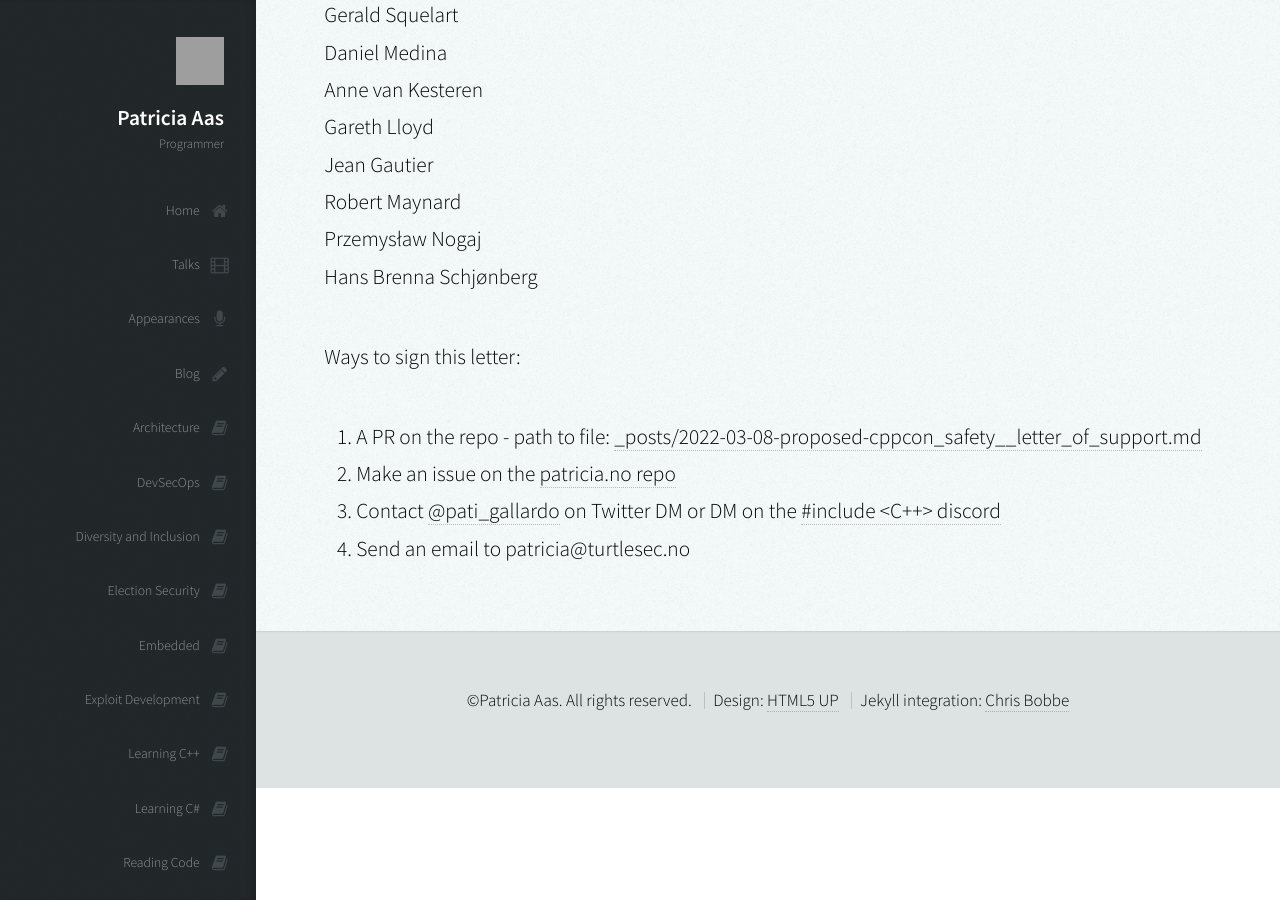
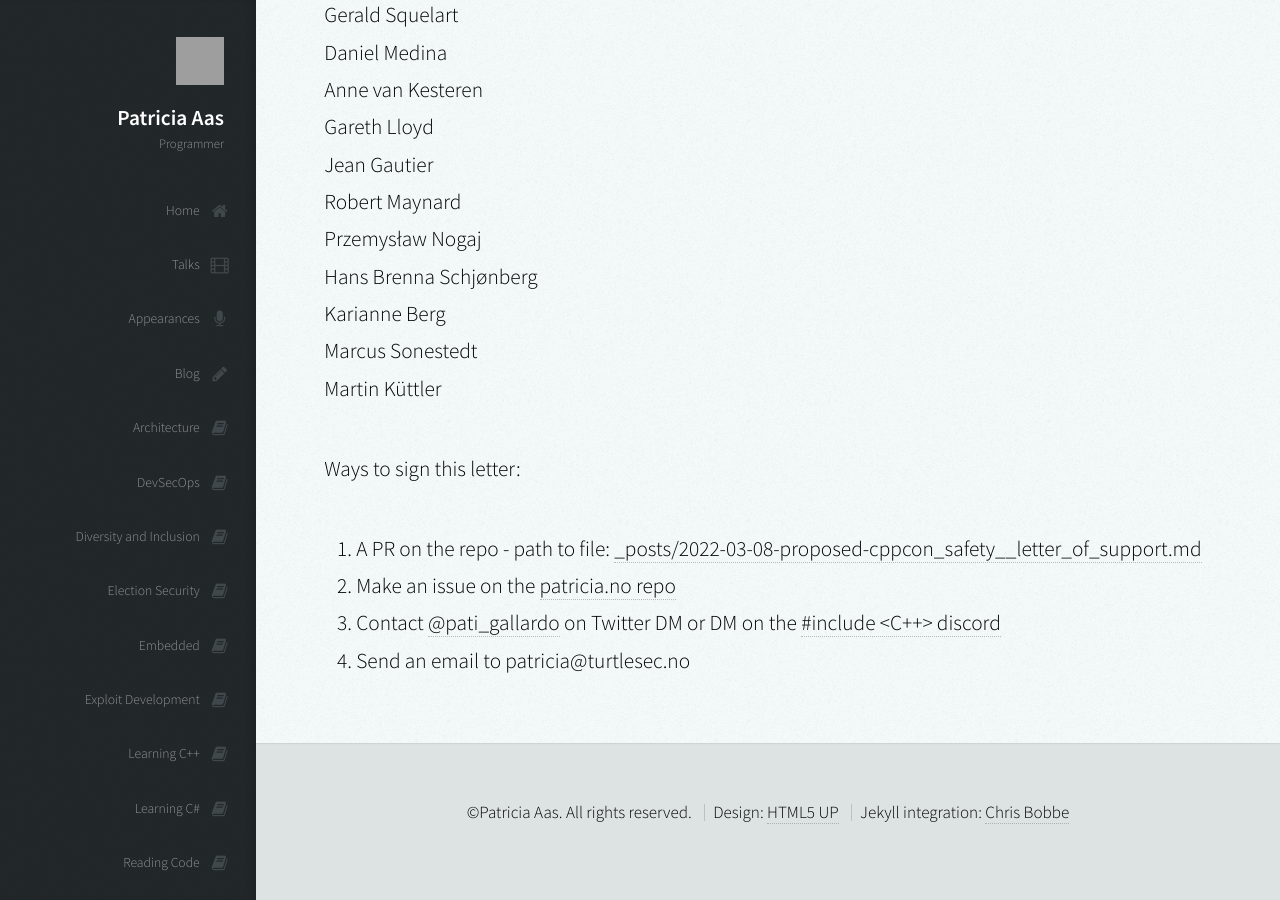
Before and after one commit to patricia-gallardo/patricia-gallardo.github.io, a Jekyll site: the page built from _posts/2022-03-08-proposed-cppcon_safety__letter_of_support.md, in a window 1280 px wide and 900 px high, scrolled down 9965 px. Built offline with Jekyll 4.4.1, drawn with Linux system fonts in a browser that asks for light colours; nearby versions of some CDN libraries; grey boxes are pictures that could not be loaded.

Commit message:
Update 2022-03-08-proposed-cppcon_safety__letter_of_support.md

```diff
--- a/_posts/2022-03-08-proposed-cppcon_safety__letter_of_support.md
+++ b/_posts/2022-03-08-proposed-cppcon_safety__letter_of_support.md
@@ -273,6 +273,9 @@ Jean Gautier <br>
 Robert Maynard <br>
 Przemysław Nogaj <br>
 Hans Brenna Schjønberg <br>
+Karianne Berg <br>
+Marcus Sonestedt <br>
+Martin Küttler <br>
 
 
 Ways to sign this letter:
```
